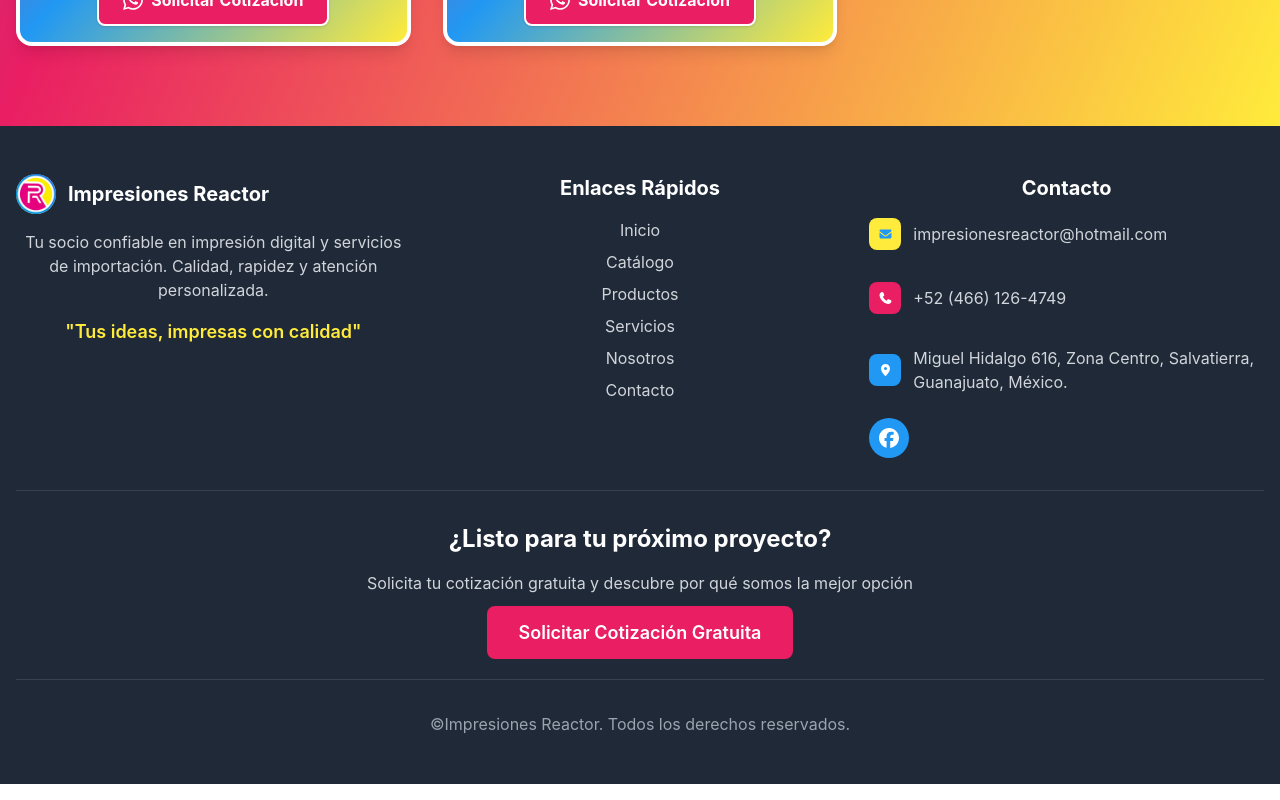
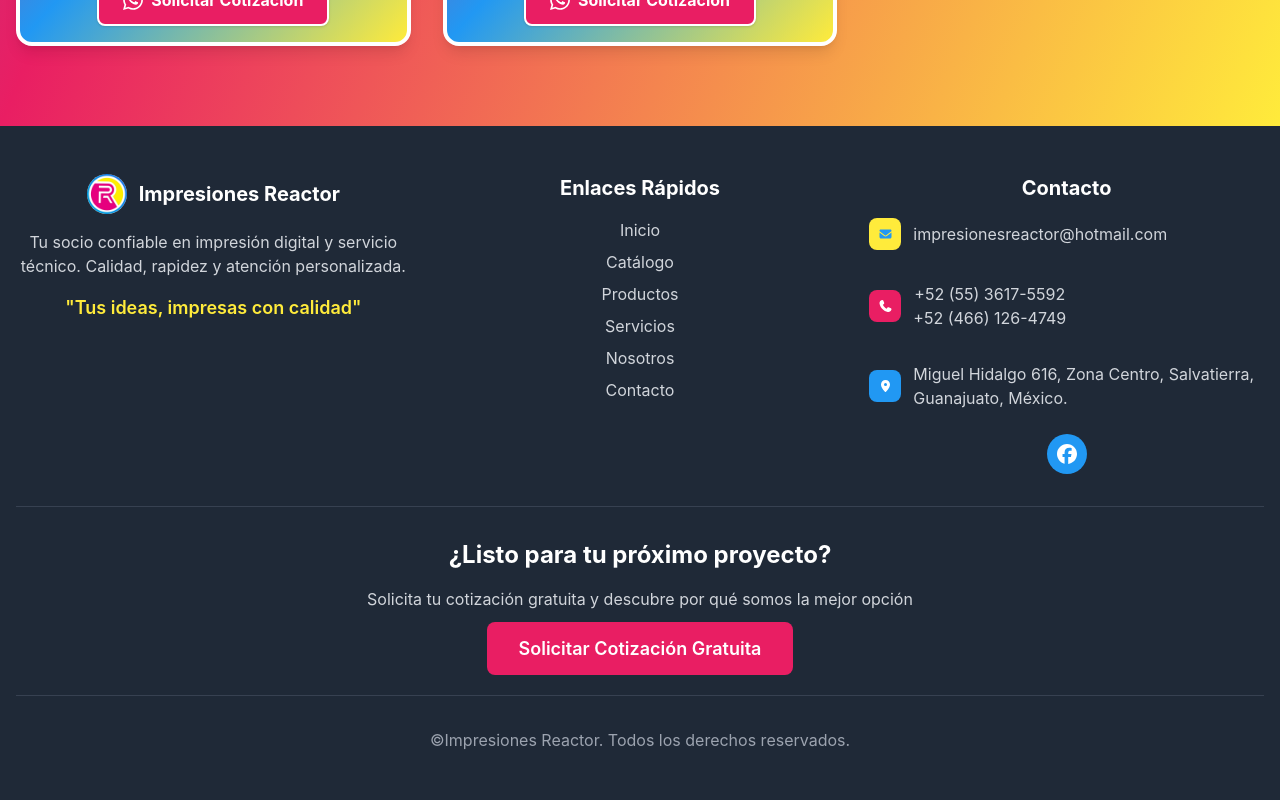
Before and after one commit to daglares/reactor-landignpage, a React (Create React App) app: page /catalog in a window 1280 px wide. Shown: the part 3046-3846 px from the top of the page. Built offline with nearby package versions, Linux system fonts and the light colour scheme.

Commit message:
Footer improvement

```diff
--- a/src/components/Footer.tsx
+++ b/src/components/Footer.tsx
@@ -10,7 +10,7 @@ const Footer = () => {
         <div className="grid md:grid-cols-3 gap-8 mb-8">
           {/* Company Info */}
           <div>
-            <div className="flex items-center space-x-3 mb-4">
+            <div className="flex items-center space-x-3 mb-4 justify-center">
               <div className="w-10 h-10 rounded-full overflow-hidden">
                 <img
                   src="/images/logoreactor.png"
@@ -21,7 +21,7 @@ const Footer = () => {
               <span className="text-xl font-bold">Impresiones Reactor</span>
             </div>
             <p className="text-gray-300 mb-4">
-              Tu socio confiable en impresión digital y servicios de importación.
+              Tu socio confiable en impresión digital y servicio técnico.
               Calidad, rapidez y atención personalizada.
             </p>
             <p className="text-brand-yellow font-semibold text-lg">
@@ -62,6 +62,8 @@ const Footer = () => {
                     className="text-white text-xs p-0 m-0"
                   />
                 </span>
+                +52 (55) 3617-5592
+                <br />
                 +52 (466) 126-4749
               </p>
               <p className="text-gray-300 flex items-center text-start">
@@ -75,7 +77,7 @@ const Footer = () => {
               </p>
             </div>
 
-            <div className="flex space-x-4">
+            <div className="flex space-x-4 justify-center">
               <a href="https://www.facebook.com/profile.php?id=100015779281738" target="_blank" rel="noopener noreferrer" className="w-10 h-10 bg-brand-blue rounded-full flex items-center justify-center hover:bg-blue-600 transition-colors">
                 <FontAwesomeIcon icon={faFacebook} className="w-5 h-5" />
               </a>
```
